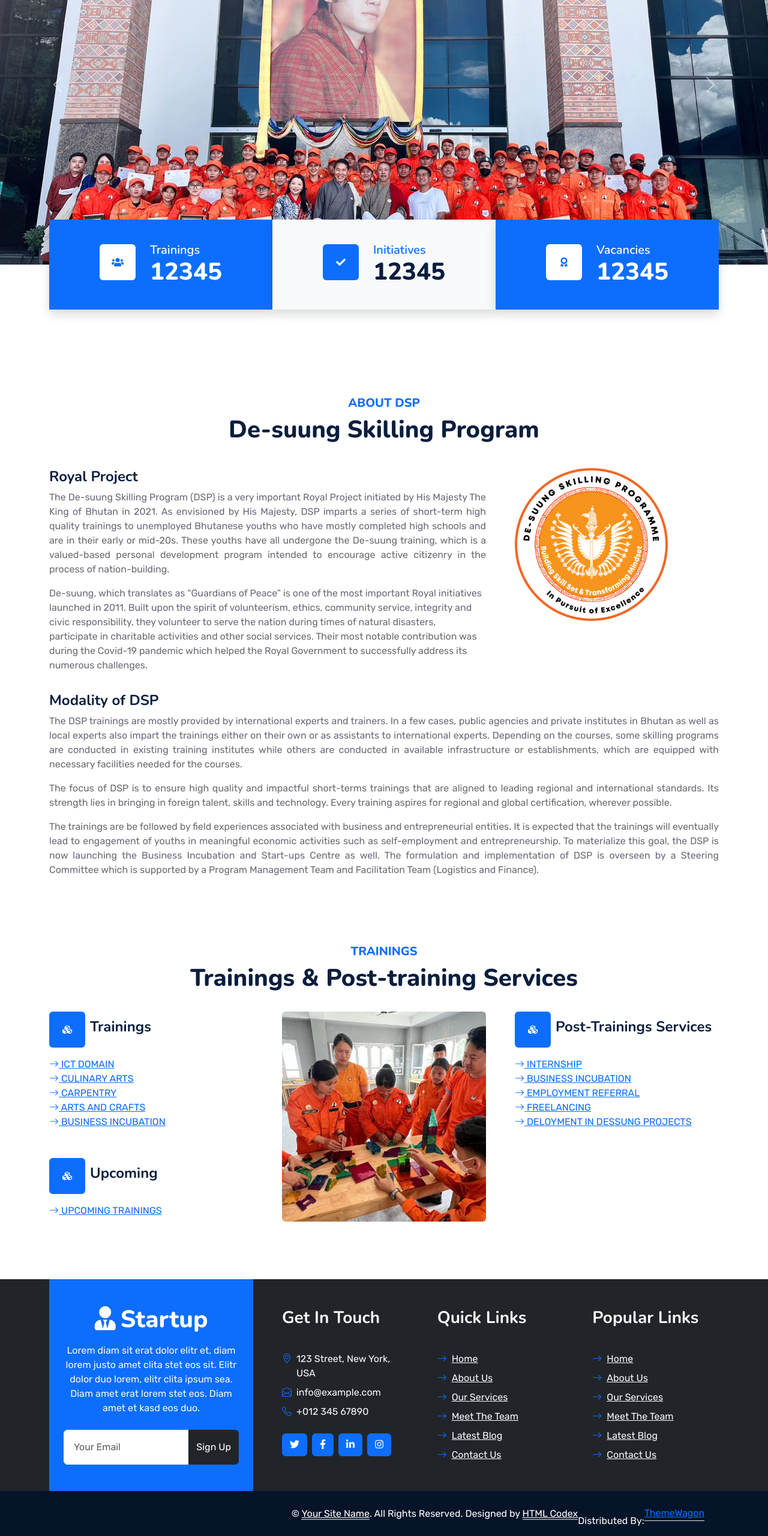
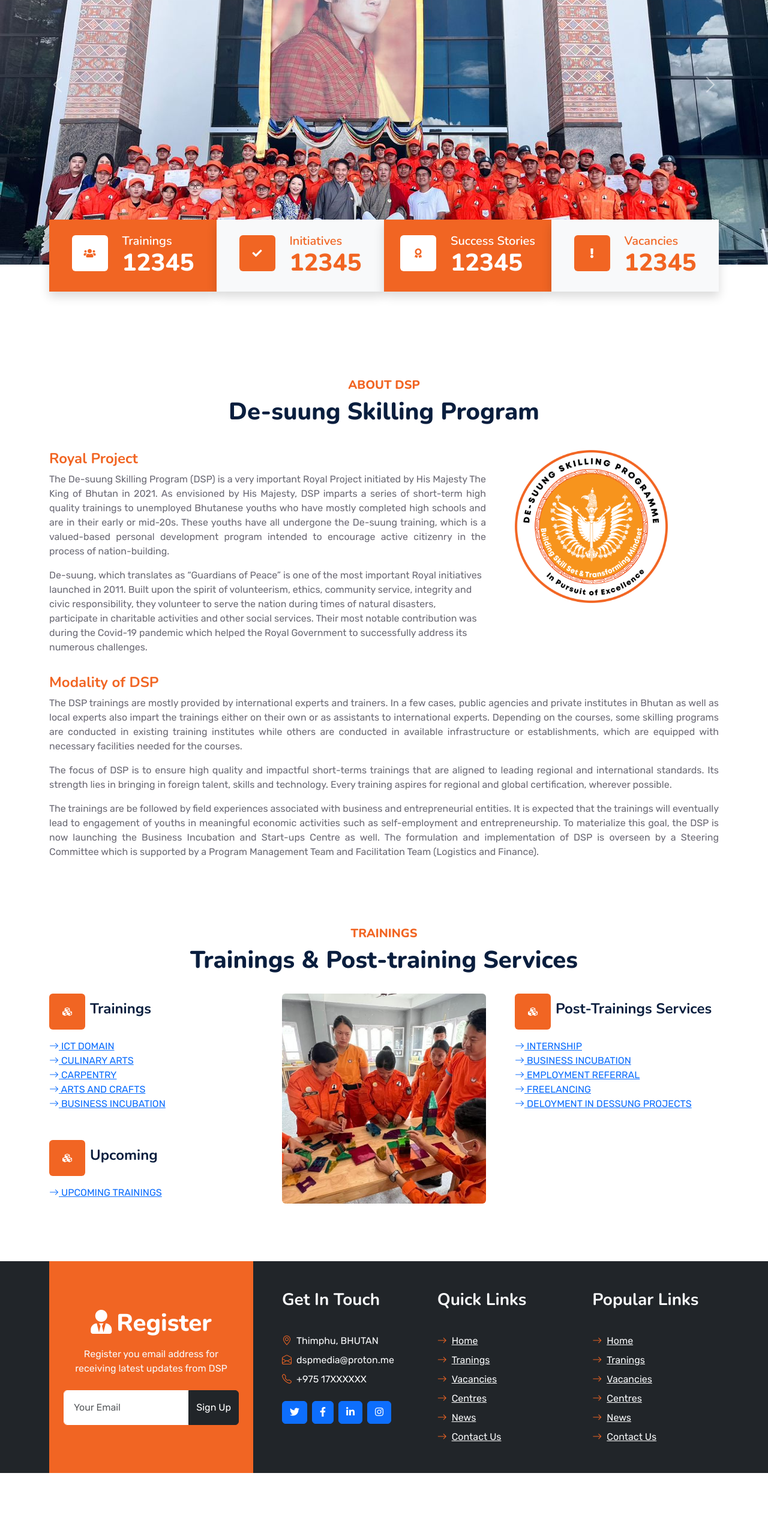
Before and after one commit to kalisetti/demo, a plain HTML site: page index.html in a window 1280 px wide. Shown: the part 204-2764 px from the top of the page at 60% size. After the commit the page ends 2659 px from the top, so only its background shows below. Drawn offline with nearby package versions, Linux system fonts and the light colour scheme.

Commit message:
updates for facts

```diff
--- a/css/style.css
+++ b/css/style.css
@@ -27,6 +27,13 @@ h1,.h1,h2,.h2,h3,.h3,h4,.h4,h5,.h5,h6,.h6 {
     color: #091E3E
 }
 
+.text-primary {
+    color: var(--primary) !important;
+}
+
+.bg-primary {
+    background-color: var(--primary) !important;
+}
 
 /*** Navbar ***/
 .navbar-brand {
--- a/index.html
+++ b/index.html
@@ -173,8 +173,8 @@
         <div class="container-fluid facts py-5 pt-lg-0">
             <div class="container py-5 pt-lg-0">
                 <div class="row gx-0">
-                    <div class="col-lg-4 wow zoomIn" data-wow-delay="0.1s">
-                        <div class="bg-primary shadow d-flex align-items-center justify-content-center p-4" style="height: 150px;">
+                    <div class="col-lg-3">
+                        <div class="bg-primary shadow d-flex align-items-center justify-content-center p-4">
                             <div class="bg-white d-flex align-items-center justify-content-center rounded mb-2" style="width: 60px; height: 60px;">
                                 <i class="fa fa-users text-primary"></i>
                             </div>
@@ -184,25 +184,36 @@
                             </div>
                         </div>
                     </div>
-                    <div class="col-lg-4 wow zoomIn" data-wow-delay="0.3s">
-                        <div class="bg-light shadow d-flex align-items-center justify-content-center p-4" style="height: 150px;">
+                    <div class="col-lg-3 wow zoomIn" data-wow-delay="0.3s">
+                        <div class="bg-light shadow d-flex align-items-center justify-content-center p-4">
                             <div class="bg-primary d-flex align-items-center justify-content-center rounded mb-2" style="width: 60px; height: 60px;">
                                 <i class="fa fa-check text-white"></i>
                             </div>
                             <div class="ps-4">
                                 <h5 class="text-primary mb-0">Initiatives</h5>
-                                <h1 class="mb-0" data-toggle="counter-up">12345</h1>
+                                <h1 class="text-primary mb-0" data-toggle="counter-up">12345</h1>
                             </div>
                         </div>
                     </div>
-                    <div class="col-lg-4 wow zoomIn" data-wow-delay="0.6s">
-                        <div class="bg-primary shadow d-flex align-items-center justify-content-center p-4" style="height: 150px;">
+                    <div class="col-lg-3 wow zoomIn" data-wow-delay="0.6s">
+                        <div class="bg-primary shadow d-flex align-items-center justify-content-center p-4">
                             <div class="bg-white d-flex align-items-center justify-content-center rounded mb-2" style="width: 60px; height: 60px;">
                                 <i class="fa fa-award text-primary"></i>
                             </div>
                             <div class="ps-4">
-                                <h5 class="text-white mb-0">Vacancies</h5>
+                                <h5 class="text-white mb-0">Success Stories</h5>
                                 <h1 class="text-white mb-0" data-toggle="counter-up">12345</h1>
+                            </div>
+                        </div>
+                    </div>
+                    <div class="col-lg-3 wow zoomIn" data-wow-delay="0.3s">
+                        <div class="bg-light shadow d-flex align-items-center justify-content-center p-4">
+                            <div class="bg-primary d-flex align-items-center justify-content-center rounded mb-2" style="width: 60px; height: 60px;">
+                                <i class="fa fa-exclamation text-white"></i>
+                            </div>
+                            <div class="ps-4">
+                                <h5 class="text-primary mb-0">Vacancies</h5>
+                                <h1 class="text-primary mb-0" data-toggle="counter-up">12345</h1>
                             </div>
                         </div>
                     </div>
@@ -222,7 +233,7 @@
                 </div>
                 <div class="row g-5">
                     <div class="col-lg-8">
-                        <h4>Royal Project</h4>
+                        <h4 class="text-primary">Royal Project</h4>
                         <p style="text-align: justify;">The De-suung Skilling Program (DSP) is a very important Royal Project initiated by His Majesty The King of Bhutan in 2021. As envisioned by His Majesty, DSP imparts a series of short-term high quality trainings to unemployed Bhutanese youths who have mostly completed high schools and are in their early or mid-20s. These youths have all undergone the De-suung training, which is a valued-based personal development program intended to encourage active citizenry in the process of nation-building.</p>
                         <p> De-suung, which translates as “Guardians of Peace” is one of the most important Royal initiatives launched in 2011. Built upon the spirit of volunteerism, ethics, community service, integrity and civic responsibility, they volunteer to serve the nation during times of natural disasters, participate in charitable activities and other social services. Their most notable contribution was during the Covid-19 pandemic which helped the Royal Government to successfully address its numerous challenges.</p>
                     </div>
@@ -234,7 +245,7 @@
                 </div>
                 <div class="row mt-3">
                     <div class="col-log-12">
-                        <h4>Modality of DSP</h4>
+                        <h4 class="text-primary">Modality of DSP</h4>
                         <p style="text-align: justify;">The DSP trainings are mostly provided by international experts and trainers. In a few cases, public agencies and private institutes in Bhutan as well as local experts also impart the trainings either on their own or as assistants to international experts. Depending on the courses, some skilling programs are conducted in existing training institutes while others are conducted in available infrastructure or establishments, which are equipped with necessary facilities needed for the courses.</p>
                         <p style="text-align: justify;">The focus of DSP is to ensure high quality and impactful short-terms trainings that are aligned to leading regional and international standards. Its strength lies in bringing in foreign talent, skills and technology. Every training aspires for regional and global certification, wherever possible.</p>
                         <p style="text-align: justify;">The trainings are be followed by field experiences associated with business and entrepreneurial entities. It is expected that the trainings will eventually lead to engagement of youths in meaningful economic activities such as self-employment and entrepreneurship. To materialize this goal, the DSP is now launching the Business Incubation and Start-ups Centre as well. The formulation and implementation of DSP is overseen by a Steering Committee which is supported by a Program Management Team and Facilitation Team (Logistics and Finance).</p>
@@ -315,9 +326,9 @@
                     <div class="col-lg-4 col-md-6 footer-about">
                         <div class="d-flex flex-column align-items-center justify-content-center text-center h-100 bg-primary p-4">
                             <a href="index.html" class="navbar-brand">
-                                <h1 class="m-0 text-white"><i class="fa fa-user-tie me-2"></i>Startup</h1>
+                                <h1 class="m-0 text-white"><i class="fa fa-user-tie me-2"></i>Register</h1>
                             </a>
-                            <p class="mt-3 mb-4">Lorem diam sit erat dolor elitr et, diam lorem justo amet clita stet eos sit. Elitr dolor duo lorem, elitr clita ipsum sea. Diam amet erat lorem stet eos. Diam amet et kasd eos duo.</p>
+                            <p class="mt-3 mb-4">Register you email address for receiving latest updates from DSP</p>
                             <form action="">
                                 <div class="input-group">
                                     <input type="text" class="form-control border-white p-3" placeholder="Your Email">
@@ -334,15 +345,15 @@
                                 </div>
                                 <div class="d-flex mb-2">
                                     <i class="bi bi-geo-alt text-primary me-2"></i>
-                                    <p class="mb-0">123 Street, New York, USA</p>
+                                    <p class="mb-0">Thimphu, BHUTAN</p>
                                 </div>
                                 <div class="d-flex mb-2">
                                     <i class="bi bi-envelope-open text-primary me-2"></i>
-                                    <p class="mb-0">info@example.com</p>
+                                    <p class="mb-0">dspmedia@proton.me</p>
                                 </div>
                                 <div class="d-flex mb-2">
                                     <i class="bi bi-telephone text-primary me-2"></i>
-                                    <p class="mb-0">+012 345 67890</p>
+                                    <p class="mb-0">+975 17XXXXXX</p>
                                 </div>
                                 <div class="d-flex mt-4">
                                     <a class="btn btn-primary btn-square me-2" href="#"><i class="fab fa-twitter fw-normal"></i></a>
@@ -357,10 +368,10 @@
                                 </div>
                                 <div class="link-animated d-flex flex-column justify-content-start">
                                     <a class="text-light mb-2" href="#"><i class="bi bi-arrow-right text-primary me-2"></i>Home</a>
-                                    <a class="text-light mb-2" href="#"><i class="bi bi-arrow-right text-primary me-2"></i>About Us</a>
-                                    <a class="text-light mb-2" href="#"><i class="bi bi-arrow-right text-primary me-2"></i>Our Services</a>
-                                    <a class="text-light mb-2" href="#"><i class="bi bi-arrow-right text-primary me-2"></i>Meet The Team</a>
-                                    <a class="text-light mb-2" href="#"><i class="bi bi-arrow-right text-primary me-2"></i>Latest Blog</a>
+                                    <a class="text-light mb-2" href="#"><i class="bi bi-arrow-right text-primary me-2"></i>Tranings</a>
+                                    <a class="text-light mb-2" href="#"><i class="bi bi-arrow-right text-primary me-2"></i>Vacancies</a>
+                                    <a class="text-light mb-2" href="#"><i class="bi bi-arrow-right text-primary me-2"></i>Centres</a>
+                                    <a class="text-light mb-2" href="#"><i class="bi bi-arrow-right text-primary me-2"></i>News</a>
                                     <a class="text-light" href="#"><i class="bi bi-arrow-right text-primary me-2"></i>Contact Us</a>
                                 </div>
                             </div>
@@ -370,10 +381,10 @@
                                 </div>
                                 <div class="link-animated d-flex flex-column justify-content-start">
                                     <a class="text-light mb-2" href="#"><i class="bi bi-arrow-right text-primary me-2"></i>Home</a>
-                                    <a class="text-light mb-2" href="#"><i class="bi bi-arrow-right text-primary me-2"></i>About Us</a>
-                                    <a class="text-light mb-2" href="#"><i class="bi bi-arrow-right text-primary me-2"></i>Our Services</a>
-                                    <a class="text-light mb-2" href="#"><i class="bi bi-arrow-right text-primary me-2"></i>Meet The Team</a>
-                                    <a class="text-light mb-2" href="#"><i class="bi bi-arrow-right text-primary me-2"></i>Latest Blog</a>
+                                    <a class="text-light mb-2" href="#"><i class="bi bi-arrow-right text-primary me-2"></i>Tranings</a>
+                                    <a class="text-light mb-2" href="#"><i class="bi bi-arrow-right text-primary me-2"></i>Vacancies</a>
+                                    <a class="text-light mb-2" href="#"><i class="bi bi-arrow-right text-primary me-2"></i>Centres</a>
+                                    <a class="text-light mb-2" href="#"><i class="bi bi-arrow-right text-primary me-2"></i>News</a>
                                     <a class="text-light" href="#"><i class="bi bi-arrow-right text-primary me-2"></i>Contact Us</a>
                                 </div>
                             </div>
@@ -382,21 +393,20 @@
                 </div>
             </div>
         </div>
-        <div class="container-fluid text-white" style="background: #061429;">
+        <!-- <div class="container-fluid text-white" style="background: #061429;">
             <div class="container text-center">
                 <div class="row justify-content-end">
                     <div class="col-lg-8 col-md-6">
                         <div class="d-flex align-items-center justify-content-center" style="height: 75px;">
                             <p class="mb-0">&copy; <a class="text-white border-bottom" href="#">Your Site Name</a>. All Rights Reserved.
 
-                            <!--/*** This template is free as long as you keep the footer author’s credit link/attribution link/backlink. If you'd like to use the template without the footer author’s credit link/attribution link/backlink, you can purchase the Credit Removal License from "https://htmlcodex.com/credit-removal". Thank you for your support. ***/-->
                             Designed by <a class="text-white border-bottom" href="https://htmlcodex.com">HTML Codex</a></p>
                             <br>Distributed By: <a class="border-bottom" href="https://themewagon.com" target="_blank">ThemeWagon</a>
                         </div>
                     </div>
                 </div>
             </div>
-        </div>
+        </div> -->
         <!-- Footer End -->
 
         <!-- Javascript -->
```
